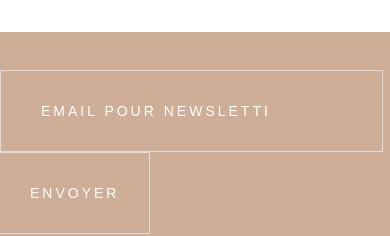
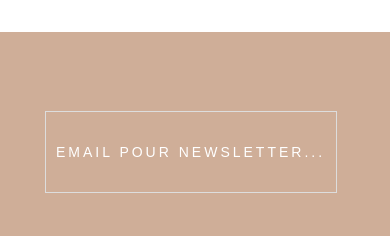
Before and after one commit to yertech/kiReactTheme, a React (Create React App) app: page / in a window 390 px wide. Shown: the part 8378-8614 px from the top of the page. Built offline with nearby package versions, Linux system fonts and the light colour scheme.

Commit message:
newsletter style

```diff
--- a/src/components/Newsletter.css
+++ b/src/components/Newsletter.css
@@ -50,3 +50,20 @@
   font-weight: lighter;
   padding: 0 30px;
 }
+
+@media (max-width: 750px) {
+  .form-subscribe .input-box {
+    max-width: 300px !important;
+    width: 100%;
+  }
+  .form-subscribe button.button {
+    display: none !important;
+  }
+  #newsletter {
+    padding-left: 10px;
+    padding-right: 10px;
+  }
+  .Newsletter .input-text {
+    width: 90%;
+  }
+}
```
